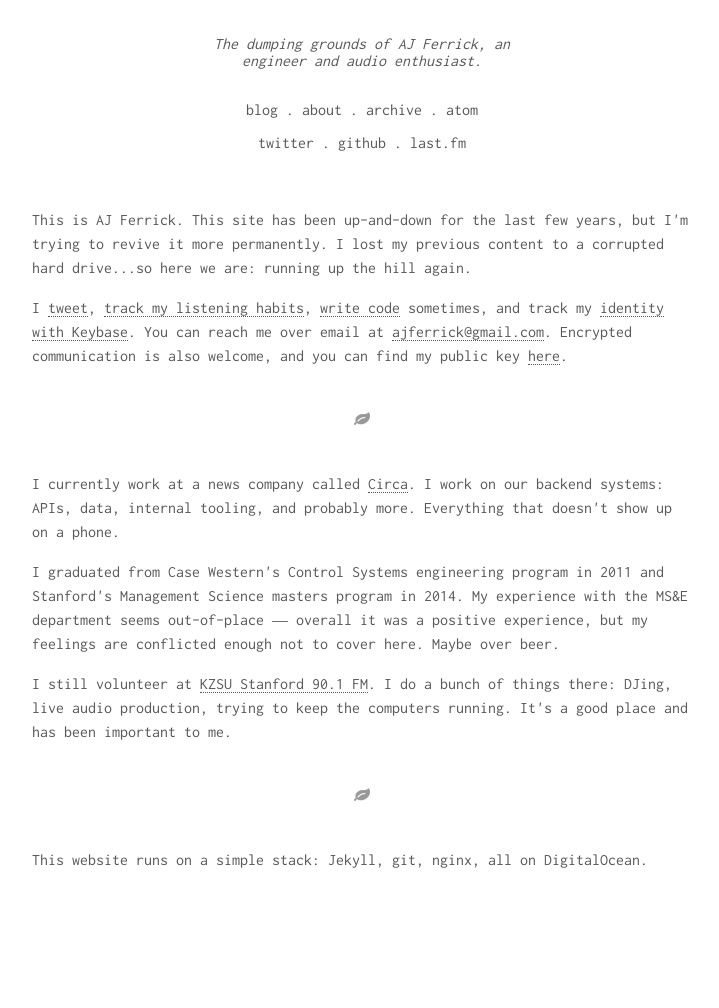
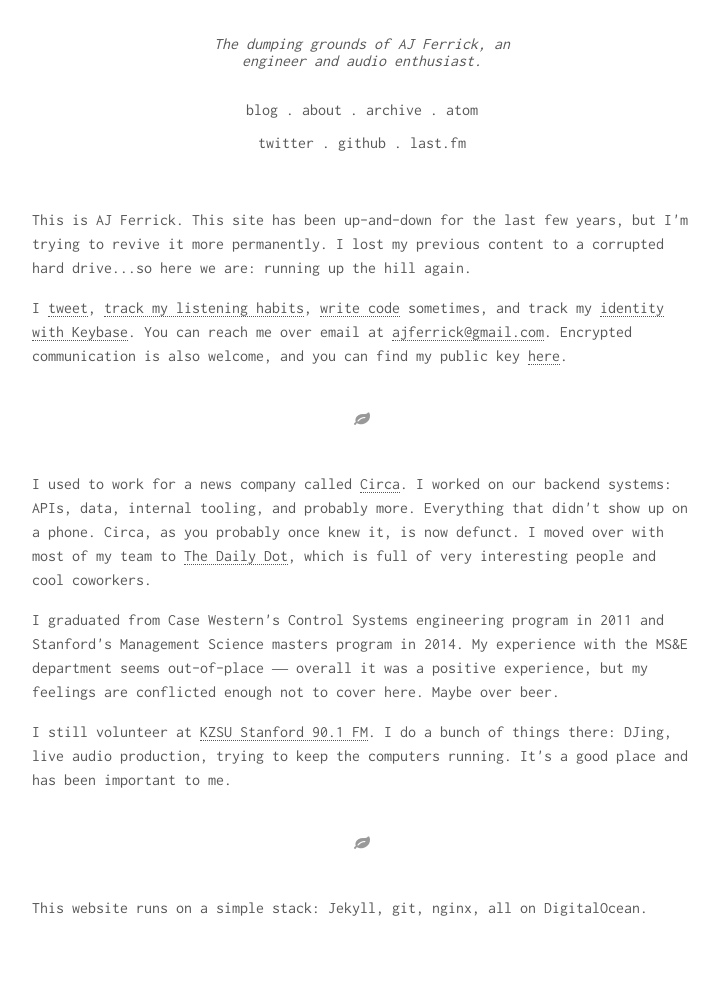
Before and after one commit to ajferrick/blog, a Jekyll site: the page built from about/index.html, in a window 1280 px wide. Shown: the whole page, without its empty margins (278-997 px from the left). Built offline with Jekyll 4.4.1, drawn with Linux system fonts in a browser that asks for light colours; nearby versions of some CDN libraries; before the commit the page ends 960 px from its top, so only the background shows below that.

Commit message:
A slight shift in the about page. I'd like to redo this and make it less...temporal

```diff
--- a/about/index.html
+++ b/about/index.html
@@ -15,7 +15,7 @@ title: about
     <p class="breaker-glyph"><i class="fa fa-leaf"></i></p>
 
     <p>
-        I currently work at a news company called <a href="https://cir.ca">Circa</a>. I work on our backend systems: APIs, data, internal tooling, and probably more. Everything that doesn't show up on a phone.
+        I used to work for a news company called <a href="https://cir.ca">Circa</a>. I worked on our backend systems: APIs, data, internal tooling, and probably more. Everything that didn't show up on a phone. Circa, as you probably once knew it, is now defunct. I moved over with most of my team to <a href="http://www.dailydot.com">The Daily Dot</a>, which is full of very interesting people and cool coworkers.
     </p>
 
     <p>
```
